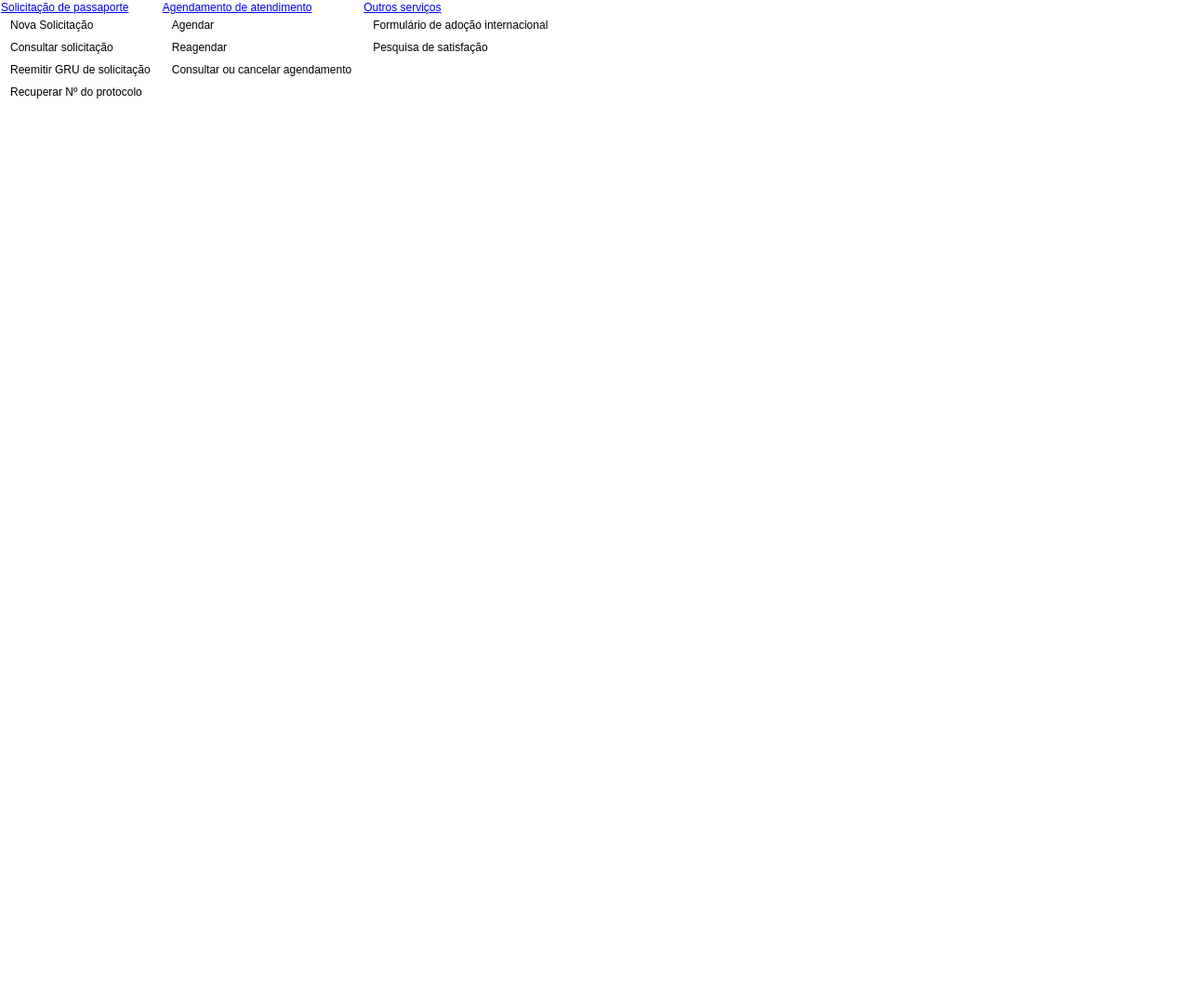
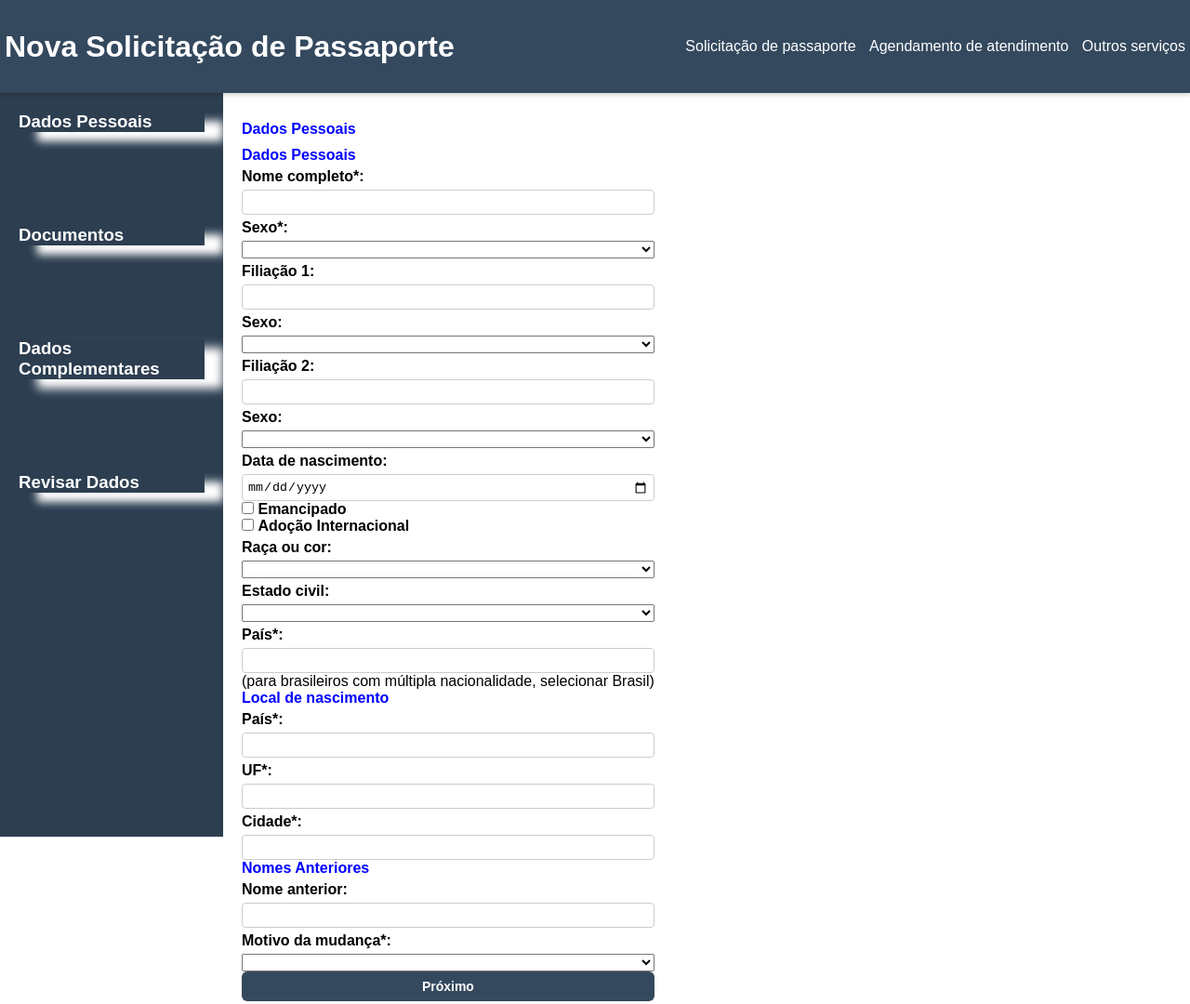
Before and after one commit to emanuellerego/desafio-1, a plain HTML site: page index.html in a window 1280 px wide. Shown: the whole page at 93% size. Before the commit the page ends 800 px from the top, so only its background shows below. Drawn offline with Linux system fonts and the light colour scheme.

Commit message:
Add files via upload

```diff
--- /dev/null
+++ b/css/global.css
@@ -0,0 +1,141 @@
+* {
+  margin: 0;
+  padding: 0;
+  box-sizing: border-box;
+}
+
+body {
+  font-family: Arial, sans-serif;
+  display: flex;
+}
+
+ .navbar {
+    position: fixed;
+    right: 0px;
+    left: 0;
+    width: 100%;
+    height: 100px;
+    background-color: #34495e;
+    color: white;
+    display: flex;
+    align-items: center;
+    justify-content: space-between;
+    padding: 0 5px;
+    z-index: 1000;
+    box-shadow: 0 2px 5px rgba(0,0,0,0.2);
+  }
+
+  .navbar .top-links a {
+    color: rgb(255, 255, 255);
+    right: 10px;
+    margin-left: 10px;
+    text-decoration: none;
+    transition: opacity 0.2s;
+  }
+
+  .navbar .top-links a:hover {
+    opacity: 0.8;
+  }
+
+  .sidebar {
+    width: 240px;
+    height: 100vh;
+    background-color: #2c3e50;
+    color: white;
+    padding: 20px 20px 20px 20px; /* padding-top aumentado para compensar navbar */
+    position: fixed;
+    top: 0;
+    left: 0;
+    margin-top: 100px;
+  }
+
+  .sidebar h3 {
+    margin-bottom: 100px;
+    transition: opacity 0.2s;
+    box-shadow: 20px 10px 10px;
+    color:rgb(255, 255, 255);
+  }
+
+  .sidebar a {
+    margin-bottom: 100px;
+    transition: opacity 0.2s;
+    box-shadow: 10px 10px 10px;
+    color:rgb(255, 255, 255);
+    text-decoration: none;
+  }
+
+  .sidebar h3:hover {
+    opacity: 0.8;
+  }
+
+  .sidebar ul {
+    list-style: none;
+  }
+
+  .sidebar ul a {
+    color: rgb(255, 255, 255);
+  }
+
+  .sidebar ul li {
+    margin-bottom: 15px;
+  }
+
+  .sidebar ul li a {
+    color: white;
+    text-decoration: none;
+    font-weight: bold;
+    display: block;
+    transition: background-color 0.3s;
+  }
+
+  .sidebar ul li a:hover {
+    background-color: #34495e;
+    padding-left: 10px;
+  }
+
+  .main-content {
+    margin-top: 100px;
+    margin-left: 240px;
+    padding: 20px;
+  }
+
+  .formulario {
+    display: flex;
+    flex-direction: column;
+    margin-top: 10px;
+  }
+
+  .formulario h4 {
+    color: blue;
+
+  }
+
+  .formulario label {
+    margin-top: 5px;
+    margin-bottom: 5px;
+    font-weight: bold;
+  }
+
+  .formulario input[type="text"],
+  .formulario input[type="date"],
+  .formulario input[type="file"] {
+    padding: 5px;
+    border: 1px solid #ccc;
+    border-radius: 4px;
+  }
+
+  .submit-button {
+    width: 100%;
+    padding: 0.5rem;
+    background-color: #34495e;
+    color: hsl(0, 0%, 100%);
+    font-size: 0.875rem;
+    font-weight: bold;
+    border: none;
+    border-radius: 0.375rem;
+    cursor: pointer;
+    transition: background-color 0.3s ease;
+  }
+  .submit-button:hover {
+    background-color:#ff0000;
+  }
--- a/css/style.css
+++ b/css/style.css
@@ -1,2 +1 @@
-@import "reset.css";
-@import "dados.css"
+@import "global.css";
--- a/index.html
+++ b/index.html
@@ -4,35 +4,135 @@
   <meta charset="UTF-8" />
   <meta name="viewport" content="width=device-width, initial-scale=1.0"/>
   <title>Solicitação de Passaporte</title>
-  <link rel="stylesheet" href="css/style.css">
+  <link rel="stylesheet" href="css/style.css"/>
 </head>
 <body>
-    <nav>
-        <ul class="menu">
-            <ul><a href="#">Solicitação de passaporte</a></ul>
-                <li>
-                    <a href="#">Nova Solicitação</a>
-                    <a href="#">Consultar solicitação</a>
-                    <a href="#">Reemitir GRU de solicitação</a>
-                    <a href="#">Recuperar Nº do protocolo</a>
-                </li>
-            </ul>
-            <ul class="menu">
-            <ul><a href="#">Agendamento de atendimento</a></ul>
-                <li>
-                    <a href="#">Agendar</a>
-                    <a href="#">Reagendar</a>
-                    <a href="#">Consultar ou cancelar agendamento</a>
-                </li>
-            </ul>
-            <ul class="menu">
-                <ul><a href="#">Outros serviços</a></ul>
-                    <li>
-                        <a href="#">Formulário de adoção internacional</a>
-                        <a href="#">Pesquisa de satisfação</a>
-                    </li>
-                </ul>
-      </ul>
-    </nav>
+  <div class="navbar">
+    <div>
+      <h1>Nova Solicitação de Passaporte</h1>
+    </div>
+    <div class="top-links">
+      <a href="#">Solicitação de passaporte</a>
+      <a href="#">Agendamento de atendimento</a>
+      <a href="#">Outros serviços</a>
+    </div>
+  </div>
+  <div class="sidebar">
+    <a href="#painelUm"><h3>Dados Pessoais</h3></a>
+    <a href="#painelDois"><h3>Documentos</h3></a>
+    <a href="painelTres"><h3>Dados Complementares</h3></a>
+    <a href="painelQuatro"><h3>Revisar Dados</h3></a>
+  </div>
+  <div class="main-content">
+    <main></main>
+      <section class="formulario">
+        <h4>Dados Pessoais</h4>
+        <form action="#" method="post" enctype="multipart/form-data">
+        <section class="formulario">
+          <h4>Dados Pessoais</h4>
+          <form action="#" method="post" enctype="multipart/form-data">
+            <label class="formulario-nome" for="nome">Nome completo*:</label>
+            <input type="text" id="nome" name="nome" maxlength="999" required />
+
+            <label for="sexo">Sexo*:</label>
+            <select class="formulario-sexo" id="sexo">
+              <option value=""></option>
+              <option value="">Feminino</option>
+              <option value="">Masculino</option>
+            </select>
+
+            <label for="filiacao1">Filiação 1:</label>
+            <input type="text" id="filiacao1" name="filiacao1" maxlength="999" required />
+
+            <label for="sexo">Sexo:</label>
+            <select class="formulario-sexo" id="sexo">
+              <option value=""></option>
+              <option value="">Feminino</option>
+              <option value="">Masculino</option>
+              <option value="">Não especificado</option>
+            </select>
+
+            <label for="filiacao2">Filiação 2:</label>
+            <input type="text" id="filiacao1" name="filiacao2" maxlength="999" required />
+
+            <label for="sexo">Sexo:</label>
+            <select class="formulario-sexo" id="sexo">
+              <option value=""></option>
+              <option value="">Feminino</option>
+              <option value="">Masculino</option>
+              <option value="">Não especificado</option>
+            </select>
+
+            <label for="nascimento">Data de nascimento:</label>
+            <input type="date" id="nascimento" name="nascimento" required />
+
+            <div class="flex-row">
+              <input type="checkbox" id="emancipado" class="checkbox">
+              <label for="emancipado" class="checkbox-label">Emancipado</label>
+            </div>
+
+            <div class="flex-row">
+              <input type="checkbox" id="adocao" class="checkbox">
+              <label for="adocao" class="checkbox-label">Adoção Internacional</label>
+            </div>
+
+            <label for="raca-ou-cor">Raça ou cor:</label>
+            <select class="raca-ou-cor" id="raca-ou-cor">
+              <option value=""></option>
+              <option value="">Amarela</option>
+              <option value="">Branca</option>
+              <option value="">Indígena</option>
+              <option value="">Parda</option>
+              <option value="">Preta</option>
+              <option value="">Outras</option>
+              <option value="">Não desejo declarar</option>
+            </select>
+
+            <label for="estado-civil">Estado civil:</label>
+            <select id="estado-civil">
+              <option value=""></option>
+              <option value="">Solteiro(a)</option>
+              <option value="">Casado(a)</option>
+              <option value="">Viúvo(a)</option>
+              <option value="">Separado(a) Judicialmente</option>
+              <option value="">Divorciado(a)</option>
+              <option value="">União Estável</option>
+            </select>
+
+            <label class="pais" for="pais">País*:</label>
+            <input type="text" id="pais" name="pais" maxlength="999" required/>
+            <p>(para brasileiros com múltipla nacionalidade, selecionar Brasil)</p>
+
+            <h4>Local de nascimento</h4>
+            <label class="pais" for="pais">País*:</label>
+            <input type="text" id="pais" name="pais" maxlength="999" required/>
+
+            <label class="uf" for="uf">UF*:</label>
+            <input type="text" id="uf" name="uf" maxlength="999" required/>
+
+            <label class="cidade" for="cidade">Cidade*:</label>
+            <input type="text" id="cidade" name="cidade" maxlength="999" required/>
+
+            <h4>Nomes Anteriores</h4>
+            <label class="nome-anterior" for="nome-anterior">Nome anterior:</label>
+            <input type="text" id="nome-anterior" name="nome-anterior" maxlength="999" required/>
+
+            <label for="motivo">Motivo da mudança*:</label>
+            <select id="motivo">
+              <option value=""></option>
+              <option value="">Alteração por Mudança de Estado Civil</option>
+              <option value="">Alteração por Decisão Judicial</option>
+              <option value="">Alteração por Registro em Cartório - Provimento 73/2018 Cnj</option>
+              <option value="">Separado(a) Judicialmente</option>
+            </select>
+
+          <div class="button">
+            <button type="submit" class="submit-button">Próximo</button>
+          </div>
+
+        </form>
+      </section>
+    </main>
+  </div>
 </body>
 </html>
```
